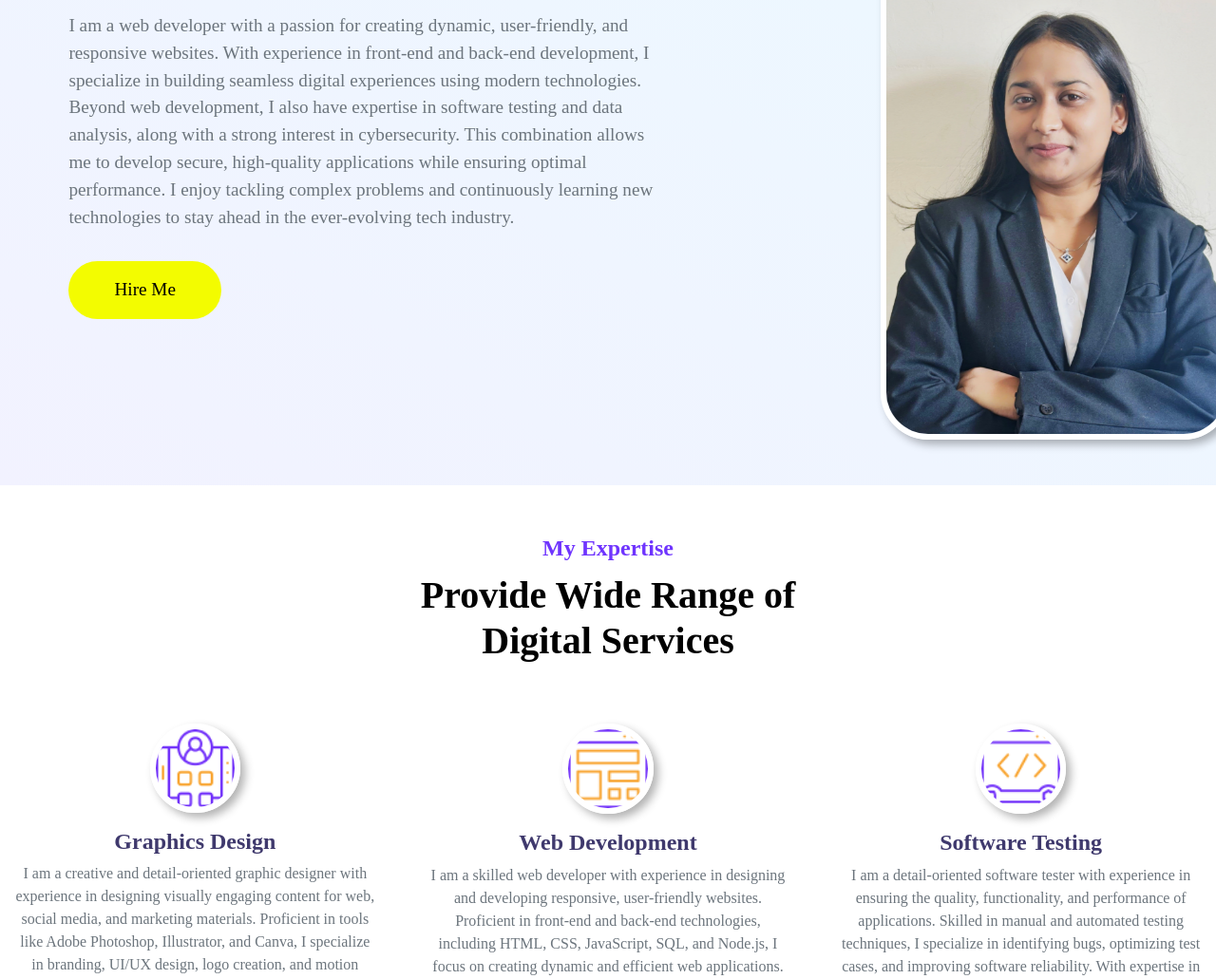
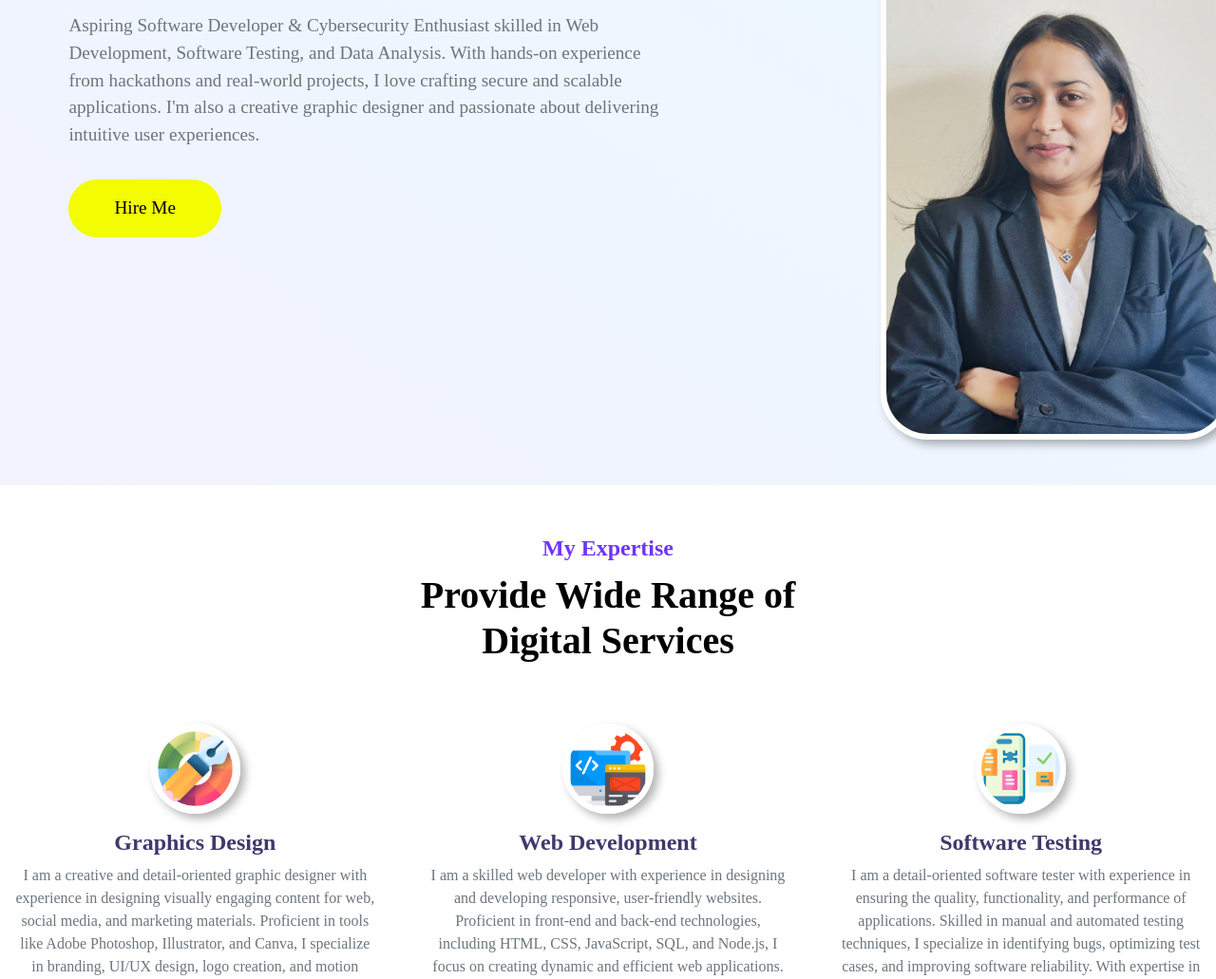
Before and after one commit to Payal13052003/Payal_Portfolio, a plain HTML site: page index.html in a window 1280 px wide. Shown: the part 258-1289 px from the top of the page at 95% size. Drawn offline with nearby package versions, Linux system fonts and the light colour scheme.

Commit message:
Update index.html

```diff
--- a/index.html
+++ b/index.html
@@ -72,23 +72,20 @@
           Hello! I Am <br /><span class="c-orange">Payal Gupta</span>
         </h2>
         <p class="text-muted">
-          I am a web developer with a passion for creating dynamic, user-friendly, and responsive websites. With
-          experience in front-end and back-end development, I specialize in building seamless digital experiences using
-          modern technologies.
-          Beyond web development, I also have expertise in software testing and data analysis, along with a strong
-          interest in cybersecurity. This combination allows me to develop secure, high-quality applications while
-          ensuring optimal performance.
-          I enjoy tackling complex problems and continuously learning new technologies to stay ahead in the
-          ever-evolving tech industry.
+            Aspiring Software Developer & Cybersecurity Enthusiast skilled in Web Development, Software Testing, and Data Analysis.
+            With hands-on experience from hackathons and real-world projects, I love crafting secure and scalable applications.
+            I'm also a creative graphic designer and passionate about delivering intuitive user experiences.
         </p>
 
-        <button class="c-btn h-btn mt-3 py-3 px-5 rounded-pill">
+        <button onclick="location.href='#contact'" class="c-btn h-btn mt-3 py-3 px-5 rounded-pill">
           Hire Me
         </button>
+
         <a href="" class="link ms-4 d-none">See My Work</a>
       </div>
       <div class="col-10 col-md-4 d-none d-md-block">
-        <img src="1.jpg" class="img-fluid" alt="" />
+        <img src="1.jpg" class="img-fluid" alt="Payal's profile photo" loading="lazy" />
+
       </div>
     </div>
   </section>
@@ -107,7 +104,7 @@
       <div class="col-10 col-md-4" data-aos="fade-up">
         <div class="service-card">
           <div class="img">
-            <img src="service-icon1.png" class="w-25 img-fluid img" alt="" />
+            <img src="graphic-designer.png" class="w-25 img-fluid img" alt="" />
           </div>
           <div class="content mt-3">
             <h4>Graphics Design</h4>
@@ -126,7 +123,7 @@
       <div class="col-md-4 col-10" data-aos="fade-up">
         <div class="service-card">
           <div class="img">
-            <img src="service-icon2.png" class="w-25 img-fluid img" alt="" />
+            <img src="web-development.png" class="w-25 img-fluid img" alt="" />
           </div>
           <div class="content mt-3">
             <h4>Web Development</h4>
@@ -145,7 +142,7 @@
       <div class="col-md-4 col-10" data-aos="fade-up">
         <div class="service-card">
           <div class="img">
-            <img src="service-icon3.png" class="w-25 img-fluid img" alt="" />
+            <img src="testing.png" class="w-25 img-fluid img" alt="" />
           </div>
           <div class="content mt-3">
             <h4>Software Testing</h4>
@@ -164,7 +161,7 @@
       <div class="col-md-4 col-10" data-aos="fade-up">
         <div class="service-card">
           <div class="img">
-            <img src="service-icon3.png" class="w-25 img-fluid img" alt="" />
+            <img src="Power Bi.png" class="w-25 img-fluid img" alt="" />
           </div>
           <div class="content mt-3">
             <h4>Power BI</h4>
@@ -172,9 +169,8 @@
               I am proficient in Power BI, with experience in transforming raw data into interactive and insightful
               dashboards.
               Skilled in data visualization, DAX functions, and report building, I specialize in analyzing trends and
-              presenting data-driven insights.
-              With a strong understanding of data modeling and business intelligence, I create visually compelling
-              reports to support decision-making and strategic planning.
+              With expertise in data modeling and business intelligence, I develop visually impactful reports that
+              enable data-driven decisions.
             </p>
             <a href="" class="link">Read More</a>
           </div>
@@ -183,7 +179,7 @@
       <div class="col-md-4 col-10" data-aos="fade-up">
         <div class="service-card">
           <div class="img">
-            <img src="service-icon3.png" class="w-25 img-fluid img" alt="" />
+            <img src="counselling.png" class="w-25 img-fluid img" alt="" />
           </div>
           <div class="content mt-3">
             <h4>Counselor</h4>
@@ -268,8 +264,8 @@
           </p>
           <button class="c-btn h-btn mt-3 py-3 px-5 rounded-pill">
             <!-- here download attribute is used for adding download functionality to button  -->
-            <a href="https://drive.google.com/file/d/1xAU-yO9YpHUmgK__Nb81DkGjTUr6tdeM/view?usp=sharing" download="Payal_Resume"
-              style="text-decoration: none;color: #000000;">Download CV</a>
+            <a href="https://drive.google.com/file/d/1xAU-yO9YpHUmgK__Nb81DkGjTUr6tdeM/view?usp=sharing"
+              download="Payal_Resume" style="text-decoration: none;color: #000000;">Download CV</a>
           </button>
         </div>
       </div>
@@ -342,11 +338,11 @@
 
   <center>
     <svg width="80" height="80" viewBox="0 0 24 24" fill="none" xmlns="http://www.w3.org/2000/svg">
-      <path d="M6 2H14L20 8V22H6V2Z" stroke="black" stroke-width="2" stroke-linecap="round" stroke-linejoin="round"/>
-      <path d="M14 2V8H20" stroke="black" stroke-width="2" stroke-linecap="round" stroke-linejoin="round"/>
-      <path d="M10 12H16" stroke="black" stroke-width="2" stroke-linecap="round"/>
-      <path d="M10 16H16" stroke="black" stroke-width="2" stroke-linecap="round"/>
-      <path d="M8 20H16" stroke="black" stroke-width="2" stroke-linecap="round"/>
+      <path d="M6 2H14L20 8V22H6V2Z" stroke="black" stroke-width="2" stroke-linecap="round" stroke-linejoin="round" />
+      <path d="M14 2V8H20" stroke="black" stroke-width="2" stroke-linecap="round" stroke-linejoin="round" />
+      <path d="M10 12H16" stroke="black" stroke-width="2" stroke-linecap="round" />
+      <path d="M10 16H16" stroke="black" stroke-width="2" stroke-linecap="round" />
+      <path d="M8 20H16" stroke="black" stroke-width="2" stroke-linecap="round" />
     </svg>
     <h2>Research Papers Published</h2>
   </center>
```
Lines whose indentation alone changed are shown as unchanged.
